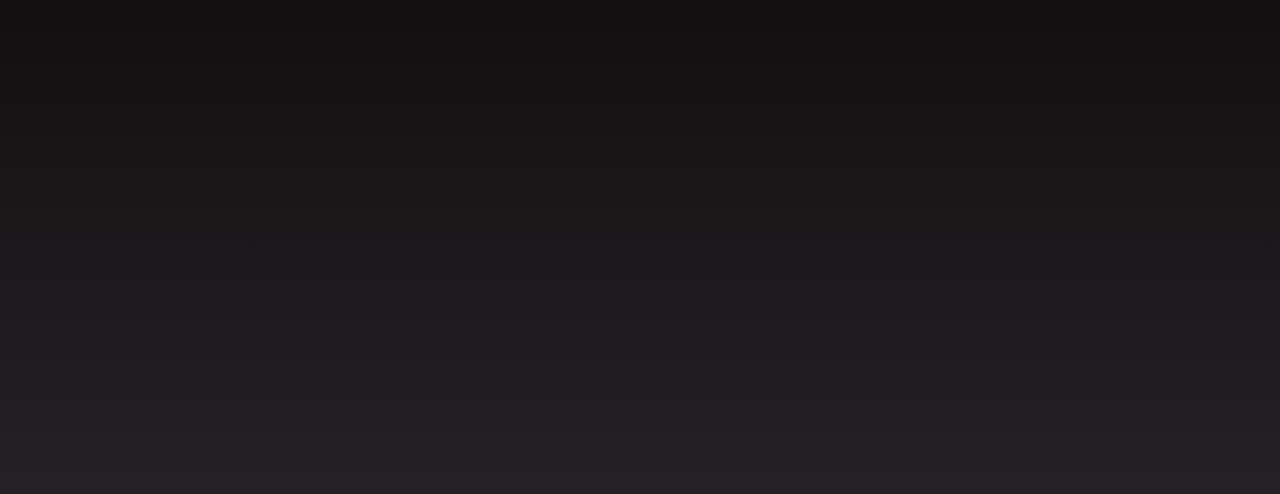
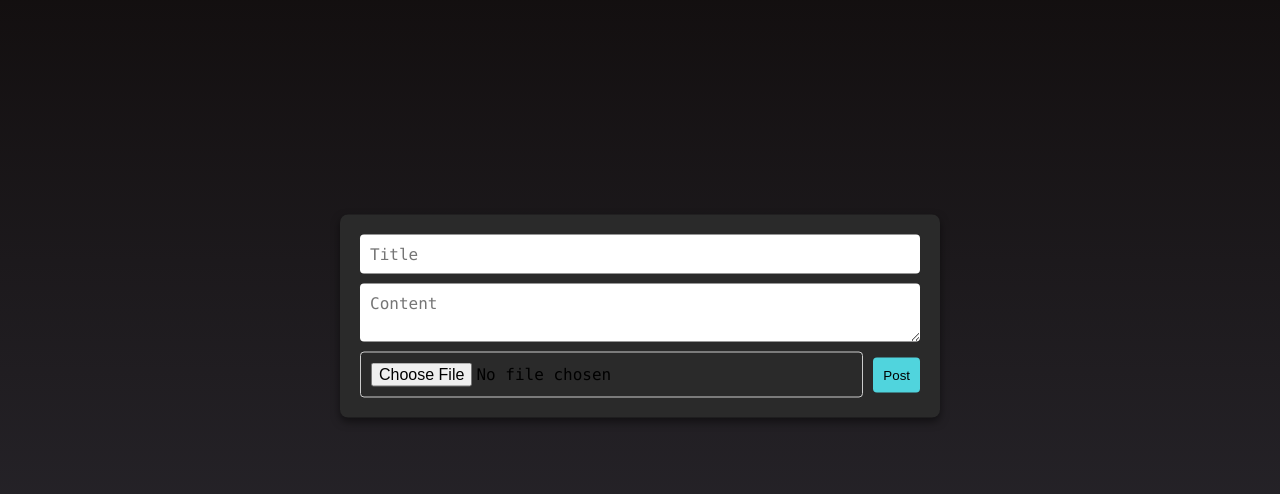
Before and after one commit to aaranl/Blog-Website, a Flask app: page /login_success in a window 1280 px wide. Shown: the part 84-578 px from the top of the page. Run offline with Flask 3, Linux system fonts and the light colour scheme.

Commit message:
feat: adding post creation functionality

```diff
--- a/app.py
+++ b/app.py
@@ -1,6 +1,7 @@
 from flask import Flask, render_template, request, redirect, url_for, flash, jsonify
 from flask_sqlalchemy import SQLAlchemy
 from argon2 import PasswordHasher
+from datetime import datetime
 from argon2.exceptions import VerifyMismatchError
 
 
@@ -72,6 +73,29 @@ def load_more_posts(page):
     return jsonify([post.to_dict() for post in posts])
 
 
+@app.route('/create=post', methods=['POST'])
+def create_post():
+    title = request.form['title']
+    content = request.form['content']
+    image = request.files['image']
+    image_url = None
+
+    if image and allowed_file(image.filename):
+        # add stuff
+        pass
+
+    new_post = Posts(title = title, content = content, date_posted = datetime.utcnow(), image_url = image_url)
+    db.sessions.add(new_post)
+    db.session.commit()
+
+
+
+def allowed_file(filename):
+    return '.' in filename and \
+           filename.rsplit('.', 1)[1].lower() in {'png', 'jpg', 'jpeg', 'gif'}
+
+
+
 with app.app_context():
     db.create_all()
 
--- a/static/css/styles.css
+++ b/static/css/styles.css
@@ -219,6 +219,83 @@ a {
   margin-bottom: 5px;
 }
 
+/* Post creation styles */
+
+.post-creation-modal {
+  position: fixed;
+  top: 50%;
+  left: 50%;
+  transform: translate(-50%, -50%);
+  width: 600px;
+  padding: 20px;
+  background-color: #2a2a2a;
+  border-radius: 8px;
+  box-shadow: 0 4px 8px rgba(0, 0, 0, 0.5);
+  z-index: 1000;
+}
+
+.post-form {
+  display: flex;
+  flex-direction: column;
+}
+
+.post-form h2 {
+  color: #fff;
+  text-align: center;
+  padding-bottom: 20px;
+}
+
+.post-form input {
+  margin-bottom: 10px;
+  padding: 10px;
+  border: none;
+  border-radius: 4px;
+  font: inherit;
+}
+
+.post-form textarea {
+  margin-bottom: 10px;
+  padding: 10px;
+  border: none;
+  border-radius: 4px;
+  font: inherit;
+}
+
+.post-form .form-actions {
+  display: flex;
+  justify-content: space-between;
+  align-items: center;
+}
+
+.post-form input[type="file"] {
+  margin-bottom: 0;
+  padding: 10px;
+  border: 1px solid #ccc;
+  border-radius: 4px;
+  font: inherit;
+  width: auto;
+  flex-grow: 1;
+}
+.post-form button {
+  padding: 10px;
+  background-color: #50d4dd;
+  color: black;
+  border: none;
+  border-radius: 4px;
+  cursor: pointer;
+  transition-duration: var(--transition-duration);
+  margin-left: 10px;
+  white-space: nowrap;
+}
+
+.post-form button:hover {
+  background-color: #2c2a31;
+  color: white;
+}
+
+
+/* Post creation styles */
+
 
 /* Enable hover only on non-touch devices */
 /* @media (hover: hover) and (pointer: fine) {
--- a/templates/login_success.html
+++ b/templates/login_success.html
@@ -29,6 +29,17 @@
             </nav>
         </header>
 
+        <div class="post-creation-modal">
+            <form class="post-form" action="{{ url_for('create_post') }}" method="post">
+                <input type="text" name="Title" placeholder="Title" required>
+                <textarea name="Content" placeholder="Content" required></textarea>
+                <div class="form-actions">
+                    <input type="file" name="image" accept="image/*">
+                    <button type="submit">Post</button>
+                </div>
+            </form>
+        </div>
+
         <!-- TODO : Add in forum that allows a user to add a post to the database -->
     </div>
     <script>"{{ url_for('static', filename='js/post-creation.js') }}"</script>
```
